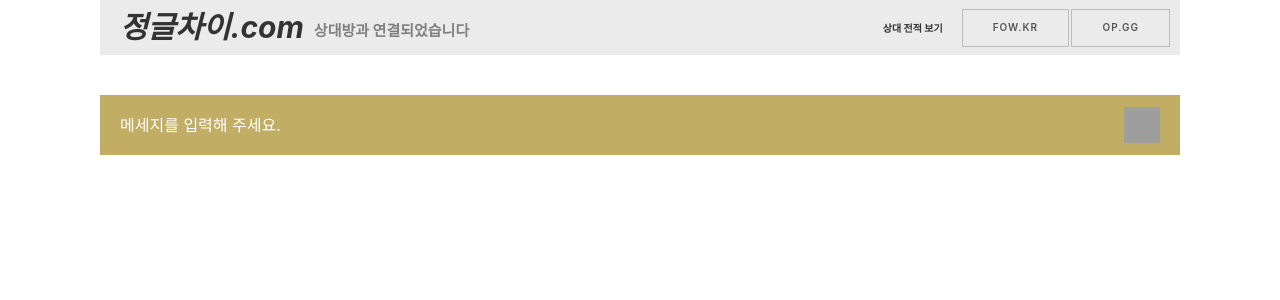
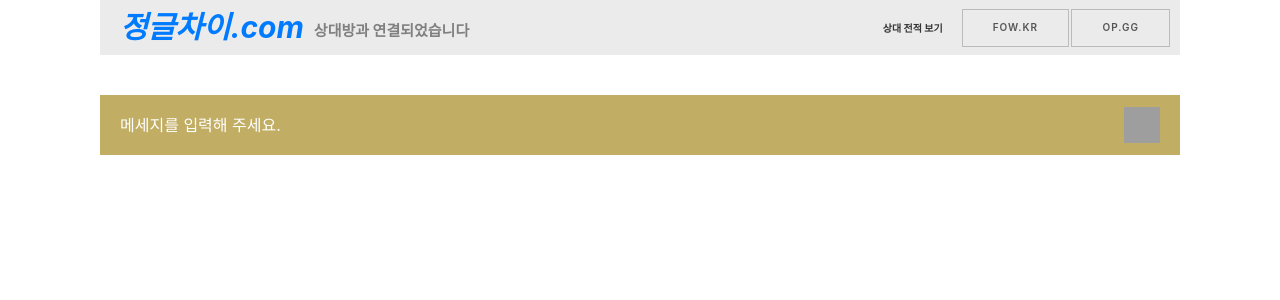
Before and after one commit to Andychoi153/junglechai, a Django app: page /chat/1/ in a window 1280 px wide. Shown: the top 300 px of the page. Run offline with Django 3.2, Linux system fonts and the light colour scheme; some libraries are stand-ins or nearby versions; grey boxes are pictures that could not be loaded.

Commit message:
링크반영

```diff
--- a/app/chat/templates/chat/room.html
+++ b/app/chat/templates/chat/room.html
@@ -12,7 +12,7 @@
 <script src="https://cdnjs.cloudflare.com/ajax/libs/jquery.nicescroll/3.6.8-fix/jquery.nicescroll.min.js"></script>
 <div class="content container-fluid bootstrap snippets">
     <div class="app-header">
-        <div class="main-title">정글차이.com
+        <div class="main-title"><a href="/">정글차이.com</a>
             <div class="subtitle">상대방과 연결되었습니다</div>
         </div>
             <div class="rightbar">
```
